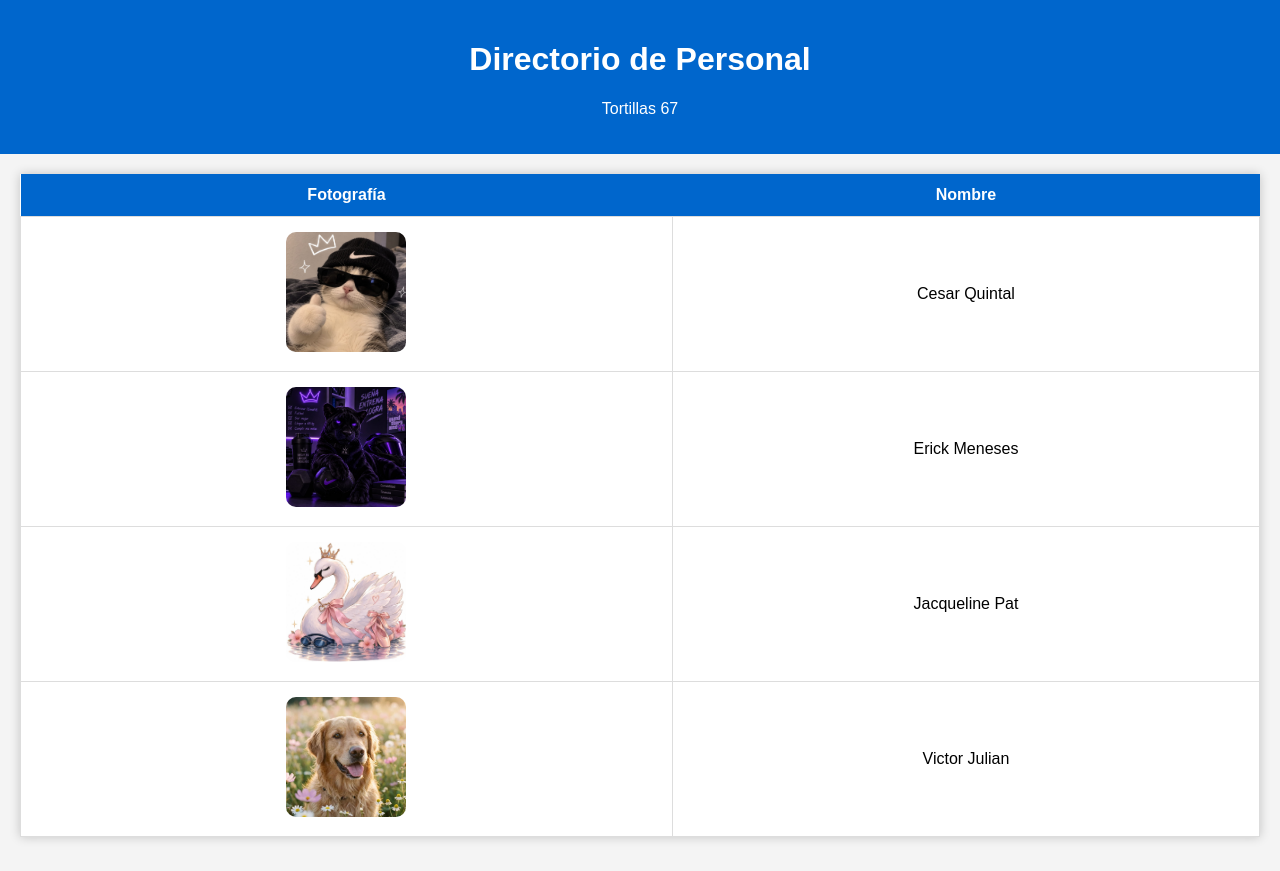
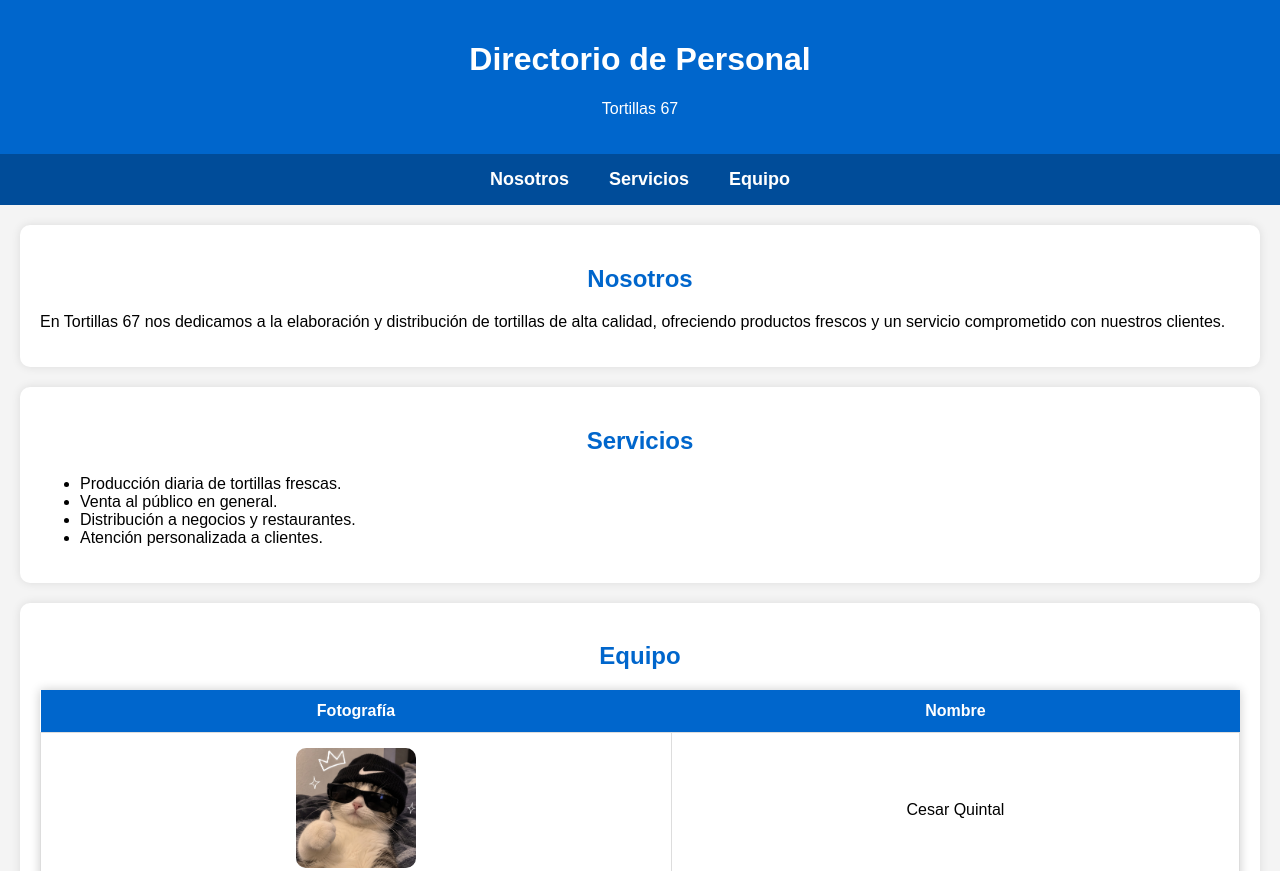
Before and after one commit to Tortillas67/Tortillas67.github.io, a plain HTML site: page index.html in a window 1280 px wide. Shown: the top 871 px of the page. Drawn offline with Linux system fonts and the light colour scheme.

Commit message:
Update index.html

```diff
--- a/index.html
+++ b/index.html
@@ -1,10 +1,9 @@
-
 <!DOCTYPE html>
 <html lang="es">
 <head>
 <meta charset="UTF-8">
 <meta name="viewport" content="width=device-width, initial-scale=1.0">
-<title>Directorio de Personal</title>
+<title>Directorio de Personal - Tortillas 67</title>
 
 <style>
 body{
@@ -21,8 +20,51 @@ header{
     padding: 20px;
 }
 
+/* Menú de navegación */
+nav{
+    background-color: #004c99;
+    padding: 15px;
+}
+
+nav ul{
+    list-style: none;
+    margin: 0;
+    padding: 0;
+    display: flex;
+    justify-content: center;
+}
+
+nav ul li{
+    margin: 0 20px;
+}
+
+nav ul li a{
+    color: white;
+    text-decoration: none;
+    font-weight: bold;
+    font-size: 18px;
+    transition: color 0.3s;
+}
+
+nav ul li a:hover{
+    color: #ffcc00;
+}
+
 main{
     padding: 20px;
+}
+
+section{
+    background-color: white;
+    margin-bottom: 20px;
+    padding: 20px;
+    border-radius: 10px;
+    box-shadow: 0 0 10px rgba(0,0,0,0.1);
+}
+
+section h2{
+    color: #0066cc;
+    text-align: center;
 }
 
 table{
@@ -72,7 +114,37 @@ footer{
     <p>Tortillas 67</p>
 </header>
 
+<nav>
+    <ul>
+        <li><a href="#nosotros">Nosotros</a></li>
+        <li><a href="#servicios">Servicios</a></li>
+        <li><a href="#equipo">Equipo</a></li>
+    </ul>
+</nav>
+
 <main>
+
+<section id="nosotros">
+    <h2>Nosotros</h2>
+    <p>
+        En Tortillas 67 nos dedicamos a la elaboración y distribución de tortillas
+        de alta calidad, ofreciendo productos frescos y un servicio comprometido
+        con nuestros clientes.
+    </p>
+</section>
+
+<section id="servicios">
+    <h2>Servicios</h2>
+    <ul>
+        <li>Producción diaria de tortillas frescas.</li>
+        <li>Venta al público en general.</li>
+        <li>Distribución a negocios y restaurantes.</li>
+        <li>Atención personalizada a clientes.</li>
+    </ul>
+</section>
+
+<section id="equipo">
+    <h2>Equipo</h2>
 
     <table>
         <tr>
@@ -107,8 +179,9 @@ footer{
             </td>
             <td>Victor Julian</td>
         </tr>
+    </table>
 
-</table>
+</section>
 
 </main>
 
```
Lines whose indentation alone changed are shown as unchanged.
